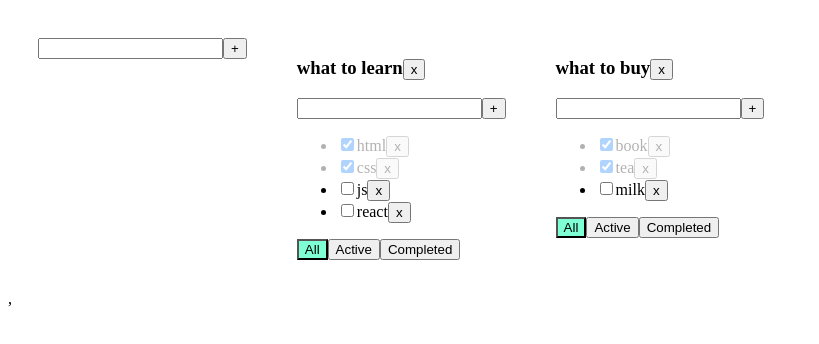
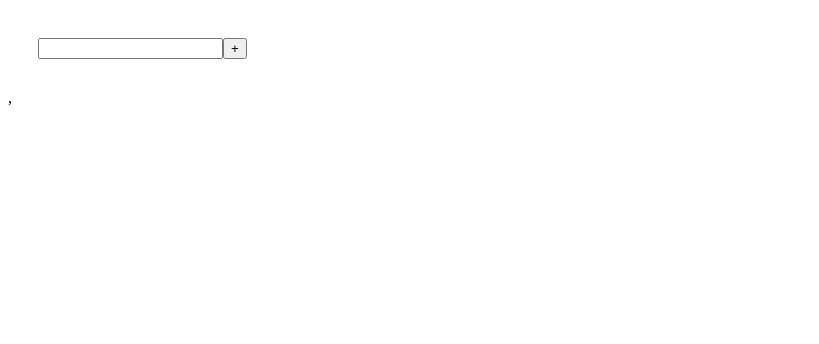
Before and after one commit to makcsholonik/todo, a React (Create React App) app: page / in a window 1280 px wide. Shown: the top 344 px of the page, without its empty margins (0-819 px from the left). Built offline with nearby package versions, Linux system fonts and the light colour scheme.

Commit message:
11 (onNewTaskKeyPressHandler ref.)

```diff
--- a/src/component/AddItemForm.tsx
+++ b/src/component/AddItemForm.tsx
@@ -26,7 +26,10 @@ function AddItemForm ( props : AddItemPropsType ) {
 
 	// добавление item по нажатию на Enter
 	const onNewTaskKeyPressHandler = ( e : KeyboardEvent<HTMLInputElement> ) => {
-		setError ( null ); // убирает ошибку - title is required, при нажатии любой клавиши
+		// дополнительно не перерисовывает
+		if (error !== null) {
+			setError ( null ); // убирает ошибку - title is required, при нажатии любой клавиши
+		}
 		if (e.charCode === 13) {
 			onNewTaskClickHandler ();
 		}
--- a/src/state/tasks-reducer.ts
+++ b/src/state/tasks-reducer.ts
@@ -36,19 +36,7 @@ export type ChangeTaskTitleType = {
 
 // initial state
 
-const initialState : TasksStateType = {
-	[ todolistId1 ] : [
-		{ id : v1 (), title : 'html', isDone : true },
-		{ id : v1 (), title : 'css', isDone : true },
-		{ id : v1 (), title : 'js', isDone : false },
-		{ id : v1 (), title : 'react', isDone : false },
-	],
-	[ todolistId2 ] : [
-		{ id : v1 (), title : 'book', isDone : true },
-		{ id : v1 (), title : 'tea', isDone : true },
-		{ id : v1 (), title : 'milk', isDone : false },
-	]
-};
+const initialState : TasksStateType = {};
 
 // reducer
 
--- a/src/state/todolists-reducer.ts
+++ b/src/state/todolists-reducer.ts
@@ -33,10 +33,7 @@ export type ChangeTodolistFilterActionType = {
 export const todolistId1 : string = v1 ();
 export const todolistId2 : string = v1 ();
 
-const initialState : Array<TodolistsType> = [
-	{ id : todolistId1, title : 'what to learn', filter : 'all' },
-	{ id : todolistId2, title : 'what to buy', filter : 'all' }
-];
+const initialState : Array<TodolistsType> = [];
 
 // меня вызовут и дадут мне стейт (почти всегда объект)
 // и инструкцию (action, тоже объект)
```
